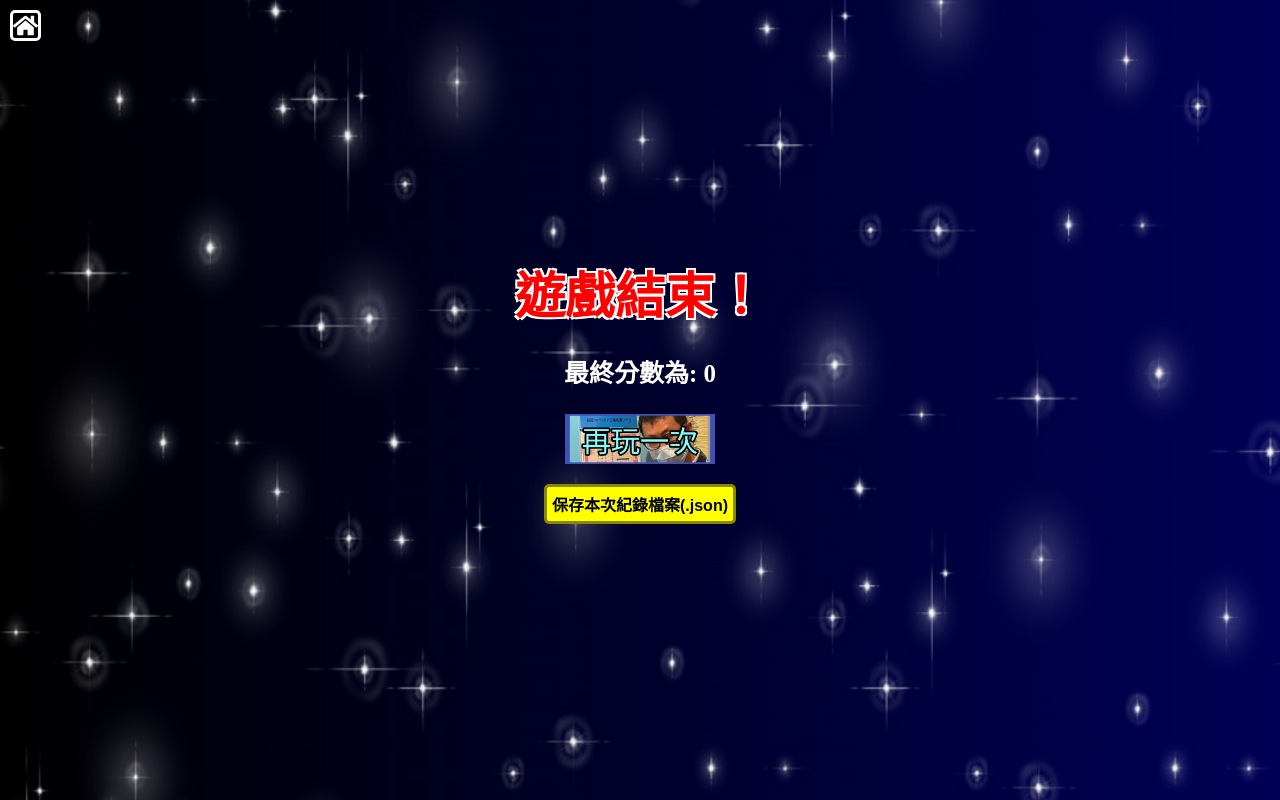
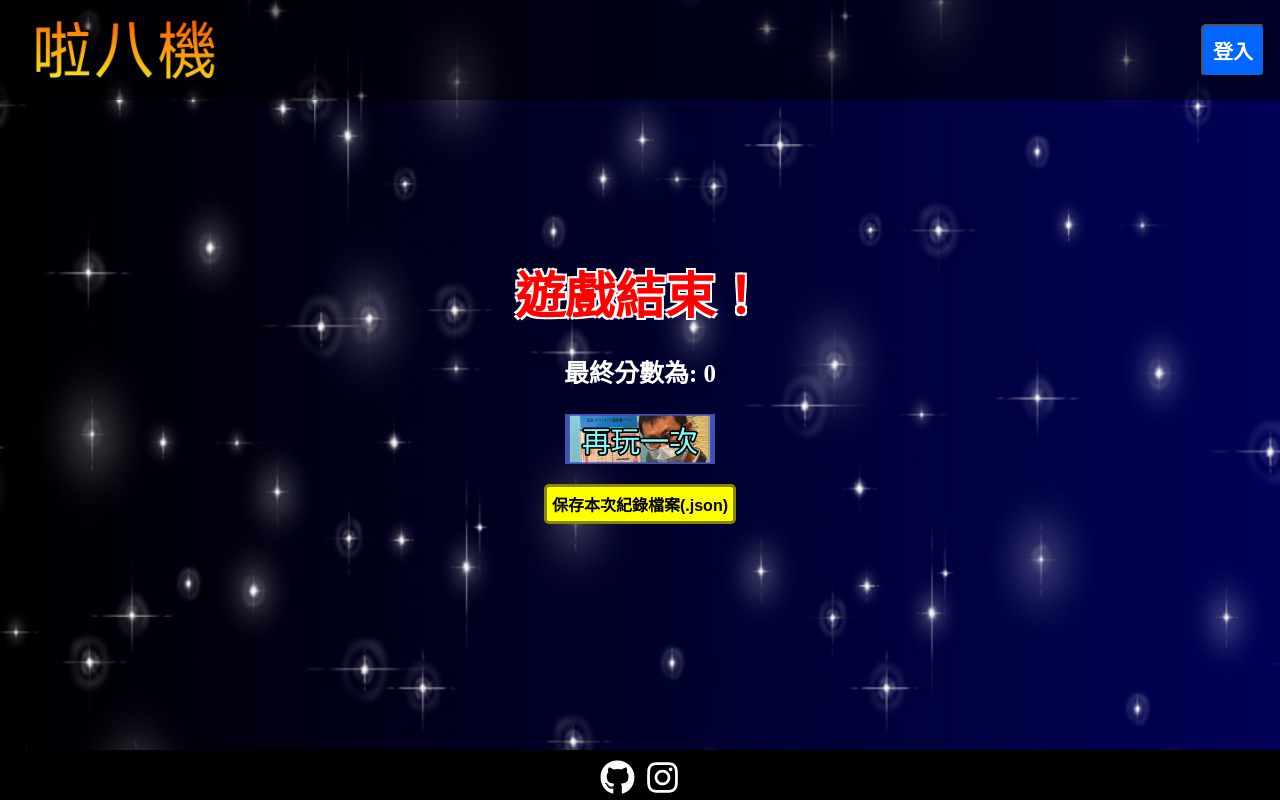
Before and after one commit to fanyuuu2006/LaBaG-NextJS, a Next.js app: page /gameover in a window 1280 px wide. Built offline with nearby package versions, Linux system fonts and the light colour scheme; no server answers.

Commit message:
feat: gameover 畫面加入 TopBar & Links

```diff
--- a/src/app/gameover/page.jsx
+++ b/src/app/gameover/page.jsx
@@ -1,16 +1,20 @@
 "use client";
-import HomeButton from "@/app/components/HomeButton";
+import TopBar from "../components/TopBar";
 import AgainButton from "@/app/components/AgainButton";
 import GameoverText from "@/app/components/GameoverText";
 import DownloadJson from "@/app/components/DownloadJson";
+import Links from "../components/Links";
 
 export default function GameOverPage() {
   return (
-    <div className="Screen">
-      <HomeButton/>
-      <GameoverText/>
-      <AgainButton />
-      <DownloadJson/>
-    </div>
+    <>
+      <TopBar />
+      <div className="Screen">
+        <GameoverText />
+        <AgainButton />
+        <DownloadJson />
+      </div>
+      <Links/>
+    </>
   );
 }
--- a/src/app/page.jsx
+++ b/src/app/page.jsx
@@ -17,8 +17,8 @@ export default function IndexPage() {
         >
           <b>請點擊上方圖片進入遊戲</b>
         </p>
-        <Links />
       </div>
+      <Links />
     </>
   );
 }
```
